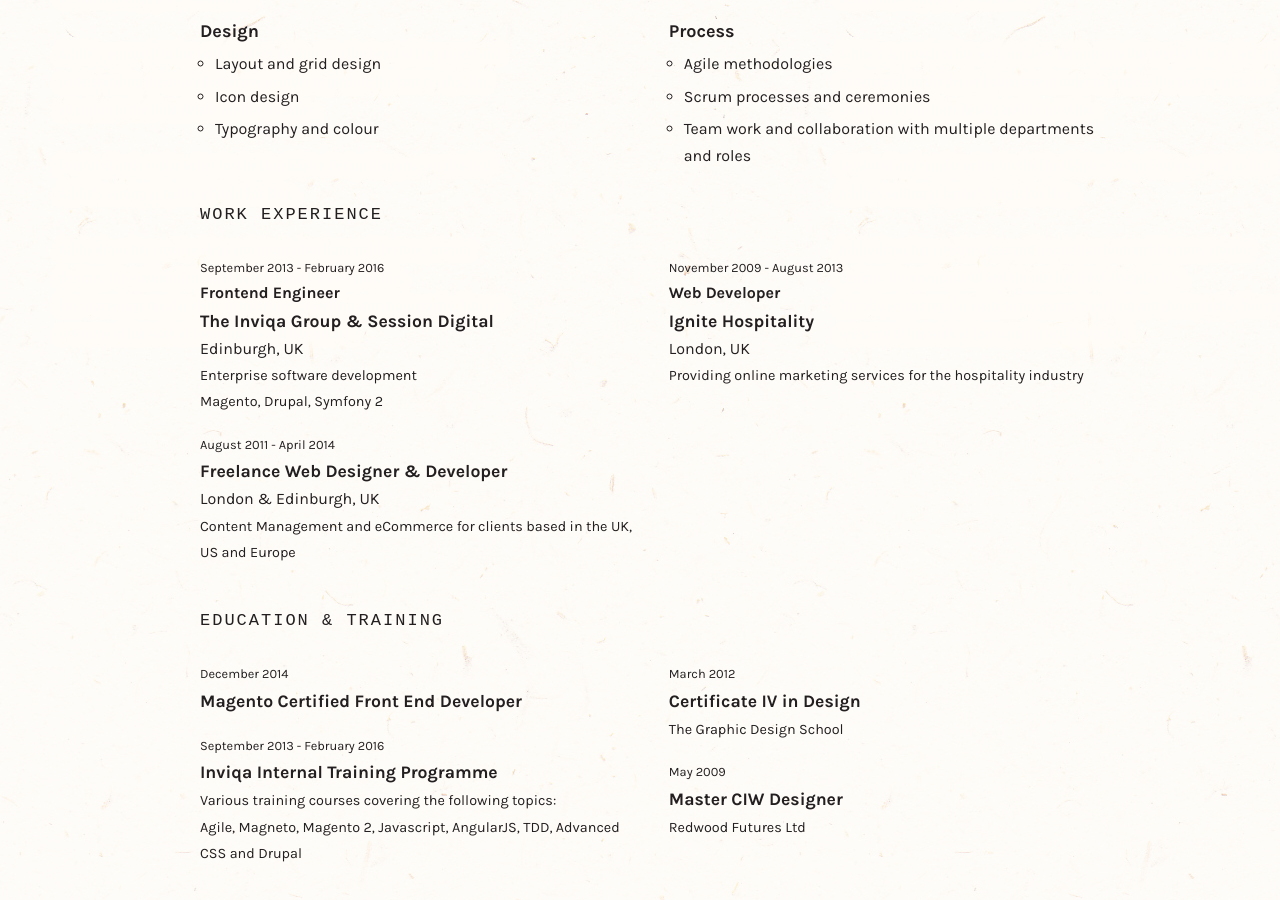
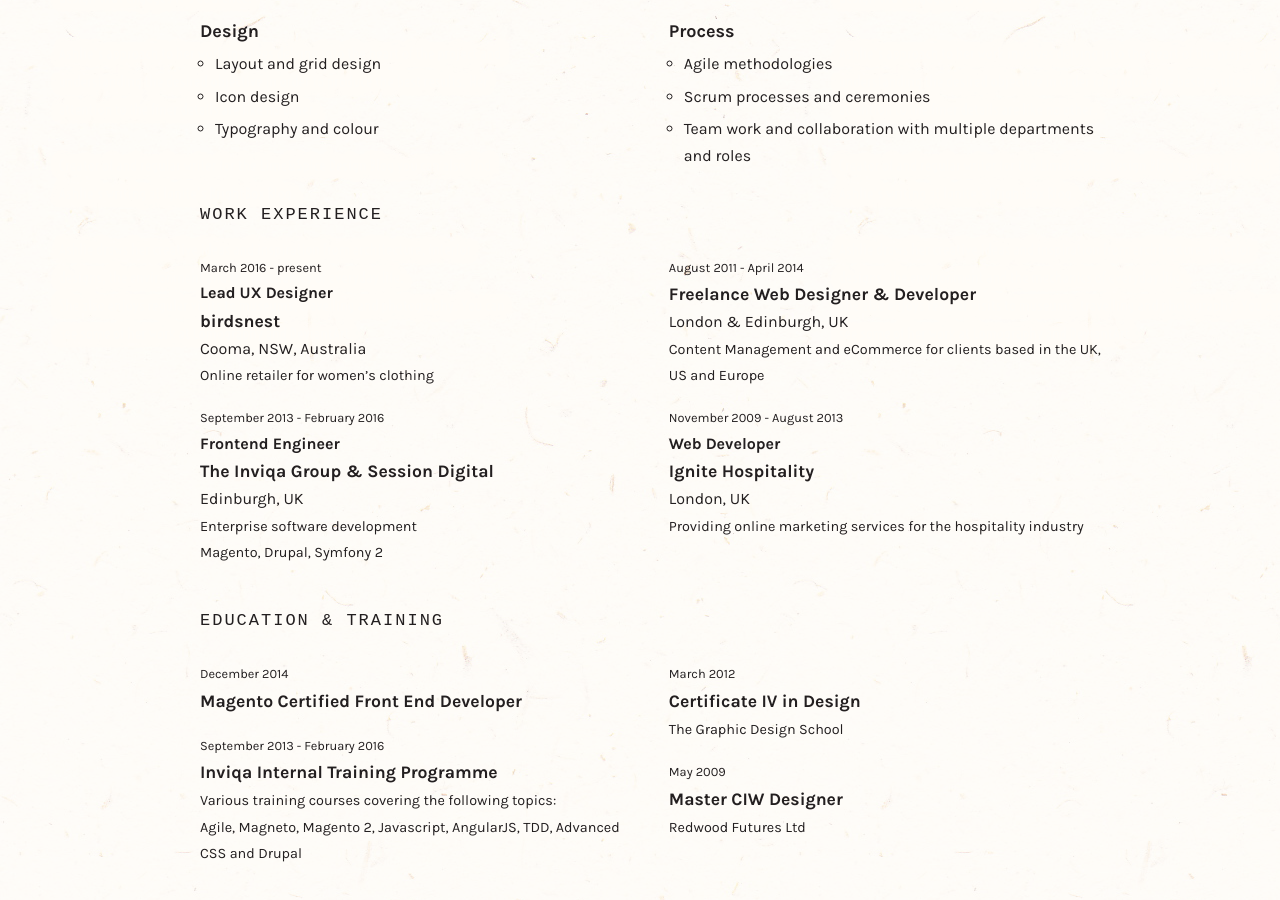
Before and after one commit to ashliewebb/ashliewebb-jekyll, a Jekyll site: the page built from resume.html, in a window 1280 px wide and 900 px high, scrolled down 1156 px. Built offline with Jekyll 4.4.1, drawn with Linux system fonts in a browser that asks for light colours; some web fonts are replaced.

Commit message:
Add birdsnest employment to resume

```diff
--- a/resume.html
+++ b/resume.html
@@ -55,18 +55,23 @@
 <h2>Work Experience</h2>
 <div class="layout-two-columns">
   <div class="column">
+    <p><span class="text--smaller">March 2016 - present</span><br />
+      <span class="text--bold">Lead UX Designer</span><br />
+      <span class="text--bold text--large">birdsnest</span><br />
+      Cooma, NSW, Australia<br />
+<span class="text--small">Online retailer for women&rsquo;s clothing</span></p>
     <p><span class="text--smaller">September 2013 - February 2016</span><br />
       <span class="text--bold">Frontend Engineer</span><br />
       <span class="text--bold text--large">The Inviqa Group &amp; Session Digital</span><br />
       Edinburgh, UK<br />
 <span class="text--small">Enterprise software development<br />
 Magento, Drupal, Symfony 2</span></p>
+  </div>
+  <div class="column">
     <p><span class="text--smaller">August 2011 - April 2014</span><br />
       <span class="text--bold text--large">Freelance Web Designer &amp; Developer</span><br />
       London &amp; Edinburgh, UK<br />
       <span class="text--small">Content Management and eCommerce for clients based in the UK, US and Europe</span></p>
-  </div>
-  <div class="column">
     <p><span class="text--smaller">November 2009 - August 2013</span><br />
       <span class="text--bold">Web Developer</span><br />
       <span class="text--bold text--large">Ignite Hospitality</span><br />
```
